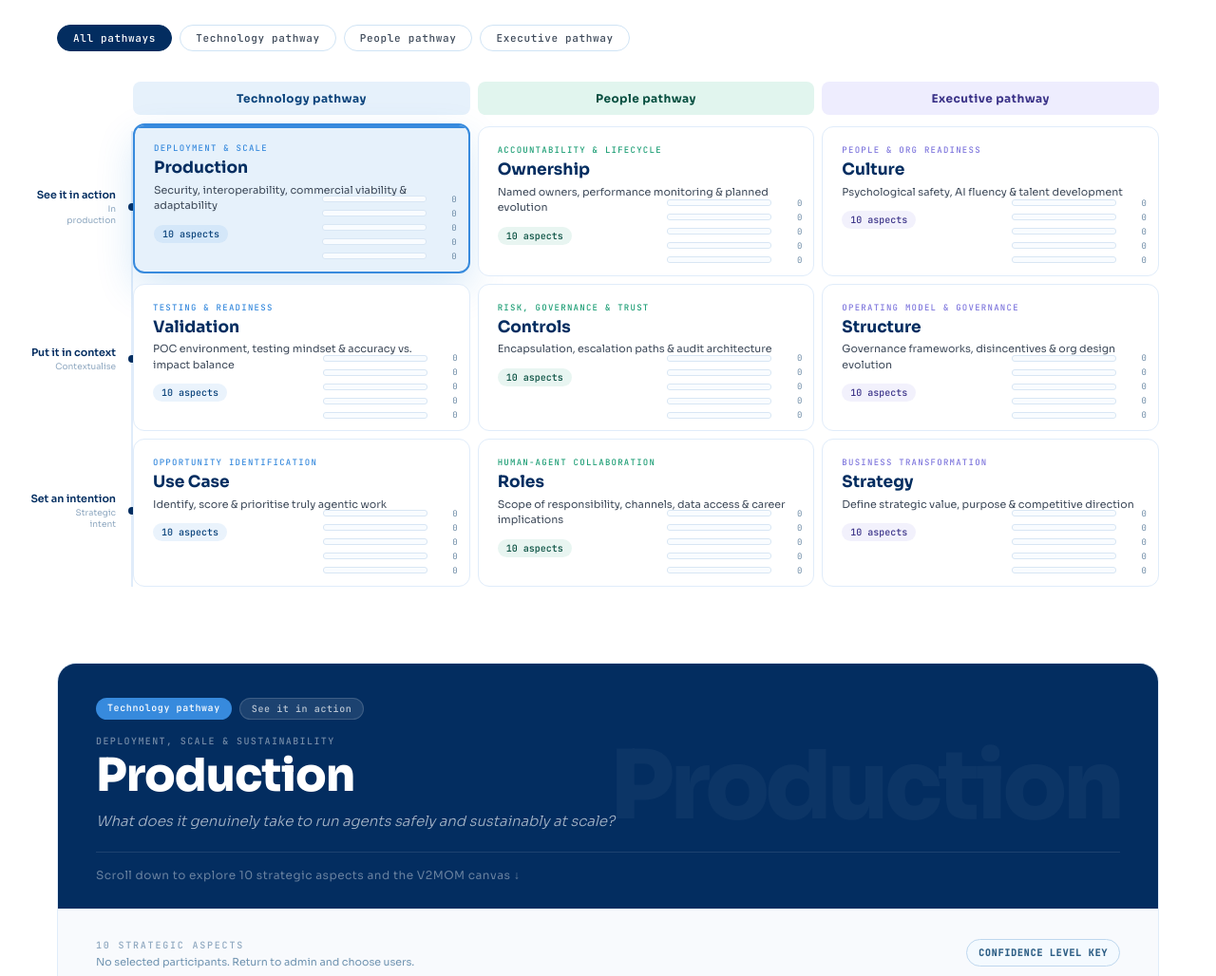
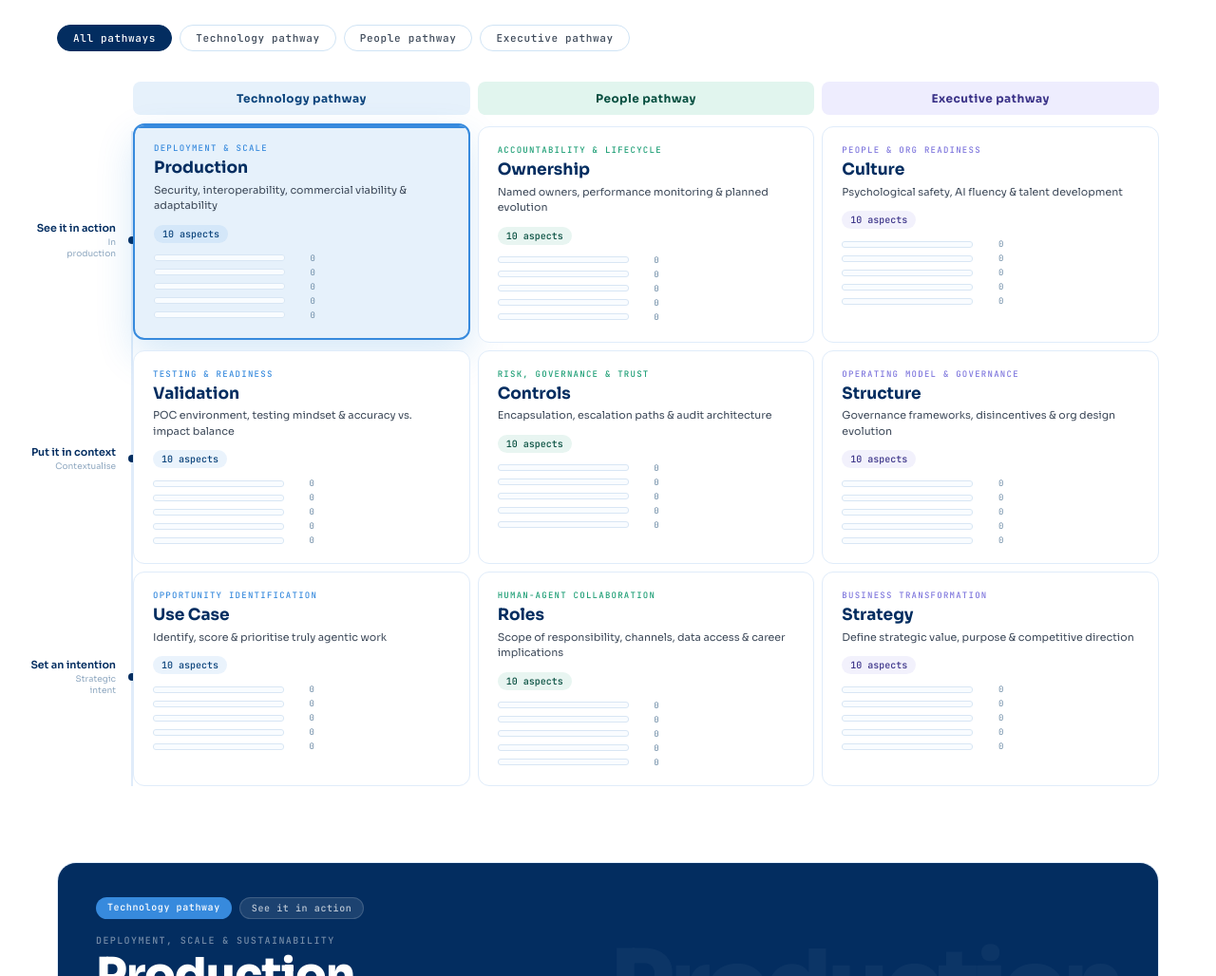
Before and after one commit to jtauber-sf/ai-adoption-workshop, a website: page my-conversations-aggregate.html in a window 1280 px wide. Shown: the part 1060-2088 px from the top of the page at 95% size. Drawn offline with Linux system fonts and the light colour scheme.

Commit message:
Adjust layout to fit coloured bars (aggregate view)

```diff
--- a/my-conversations-aggregate.html
+++ b/my-conversations-aggregate.html
@@ -352,7 +352,8 @@ body {
 .box {
   border-radius: 12px;
   border: 1.5px solid #E0ECFA;
-  padding: 18px 20px 30px;
+  padding: 18px 20px 18px;
+  min-height: 168px;
   cursor: pointer;
   background: white;
   transition: all 0.22s cubic-bezier(0.4,0,0.2,1);
@@ -417,12 +418,10 @@ body {
 .box.exec   .box-count { background: rgba(127,119,221,0.1); color: var(--exec-dark); }
 
 .box-status-strip {
-  position: absolute;
-  right: 12px;
-  bottom: 10px;
+  margin-top: 10px;
   display: grid;
   gap: 2px;
-  width: 142px;
+  width: 170px;
 }
 
 .status-stack {
```
